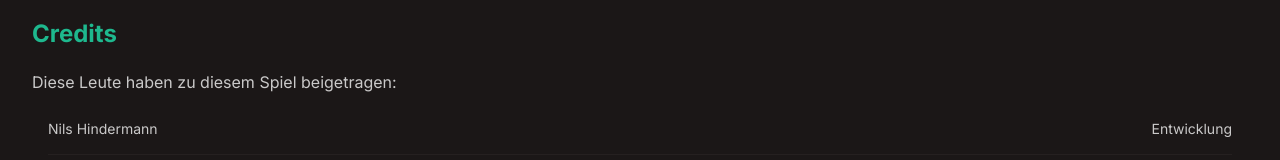
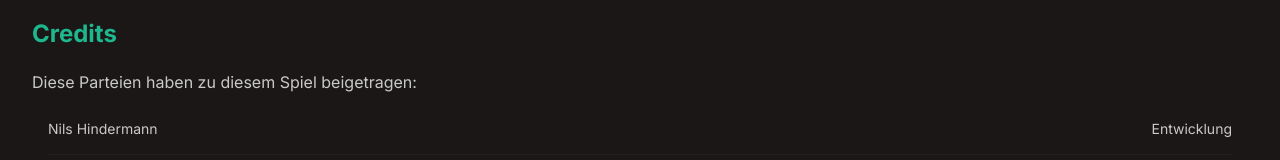
Before and after one commit to nilshindermann/nilsh.ch, a Next.js app: page /games/apple-vs-apples/credits in a window 1280 px wide. Shown: the part 239-399 px from the top of the page. Built offline with nearby package versions, Linux system fonts and the light colour scheme.

Commit message:
Remove property

```diff
--- a/app/(default)/games/apple-vs-apples/credits/page.tsx
+++ b/app/(default)/games/apple-vs-apples/credits/page.tsx
@@ -17,10 +17,5 @@ const credits: Array<Credit> = [
 ];
 
 export default function AppleVsApplesCreditsPage(): ReactElement {
-    return (
-        <CreditsList
-            credits={credits}
-            intro="Diese Leute haben zu diesem Spiel beigetragen:"
-        />
-    );
+    return <CreditsList credits={credits} />;
 }
--- a/components/credits-list.tsx
+++ b/components/credits-list.tsx
@@ -7,15 +7,15 @@ export interface Credit {
 
 export default function CreditsList({
     credits,
-    intro = 'Diese Parteien haben zu diesem Spiel beigetragen:',
 }: {
     credits: Array<Credit>;
-    intro?: string;
 }): ReactElement {
     return (
         <>
             <h2>Credits</h2>
-            <p className="mb-2">{intro}</p>
+            <p className="mb-2">
+                Diese Parteien haben zu diesem Spiel beigetragen:
+            </p>
             <ul className="list">
                 {credits.map((credit) => (
                     <li key={credit.name} className="list-row">
```
